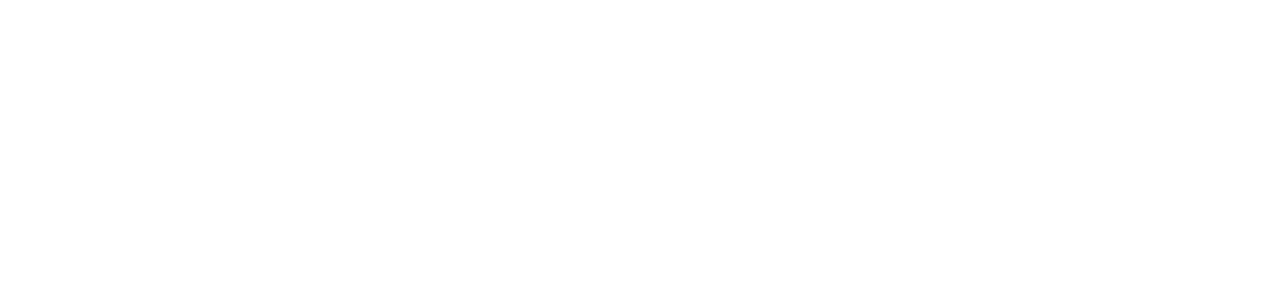
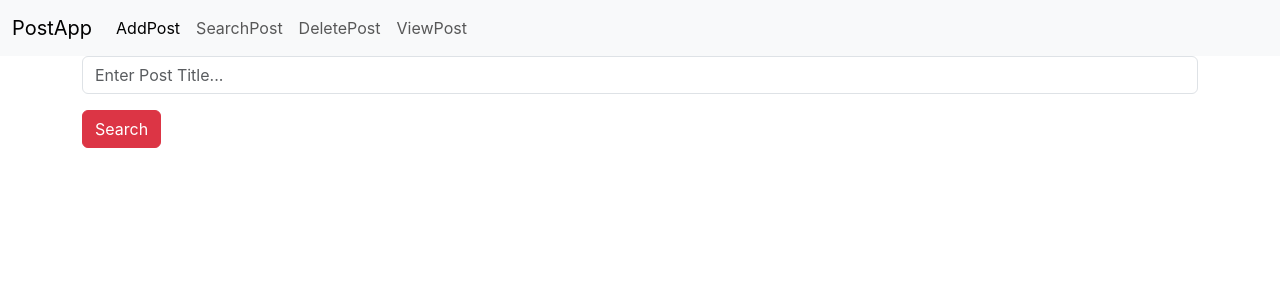
Before and after one commit to orwel009/ReactPostApp, a React (Create React App) app: page /delete in a window 1280 px wide. Before the commit this address had no page. Shown: the top 300 px of the page. Built offline with nearby package versions, Linux system fonts and the light colour scheme.

Commit message:
ISearch and Delete added

```diff
--- a/src/App.js
+++ b/src/App.js
@@ -2,6 +2,8 @@
 import './App.css';
 import { BrowserRouter, Route, Routes } from 'react-router-dom';
 import AddPost from './components/AddPost';
+import Search from './components/Search';
+import Delete from './components/Delete';
 
 function App() {
   return (
@@ -9,6 +11,8 @@
       <BrowserRouter>
         <Routes>
           <Route path='/' element={<AddPost/>}/>
+          <Route path='/search' element={<Search/>}/>
+          <Route path='/delete' element={<Delete/>}/>
         </Routes>
       </BrowserRouter>
     </div>
--- /dev/null
+++ b/src/components/Delete.jsx
@@ -0,0 +1,26 @@
+import React from 'react'
+import Navbar from './Navbar'
+
+const Delete = () => {
+  return (
+    <div>
+        <Navbar/>
+        <div className="container">
+            <div className="row">
+                <div className="col col-12 col-sm-12 col-md-12 col-lg-12 col-xl-12 col-xxl12">
+                    <div className="row g-3">
+                        <div className="col col-12 col-sm-12 col-md-12 col-lg-12 colxl-12 col-xxl-12">
+                            <input type="text" className="form-control" placeholder='Enter Post Title...' />
+                        </div>
+                        <div className="col col-12 col-sm-12 col-md-12 col-lg-12 colxl-12 col-xxl-12">
+                            <button className="btn btn-danger">Search</button>
+                        </div>
+                    </div>
+                </div>
+            </div>
+        </div>
+    </div>
+  )
+}
+
+export default Delete
--- /dev/null
+++ b/src/components/Search.jsx
@@ -0,0 +1,26 @@
+import React from 'react'
+import Navbar from './Navbar'
+
+const Search = () => {
+  return (
+    <div>
+        <Navbar/>
+        <div className="container">
+            <div className="row">
+                <div className="col col-12 col-sm-12 col-md-12 col-lg-12 col-xl-12 col-xxl12">
+                    <div className="row g-3">
+                        <div className="col col-12 col-sm-12 col-md-12 col-lg-12 colxl-12 col-xxl-12">
+                            <input type="text" className="form-control" placeholder='Enter Post Title...' />
+                        </div>
+                        <div className="col col-12 col-sm-12 col-md-12 col-lg-12 colxl-12 col-xxl-12">
+                            <button className="btn btn-success">Search</button>
+                        </div>
+                    </div>
+                </div>
+            </div>
+        </div>
+    </div>
+  )
+}
+
+export default Search
```
